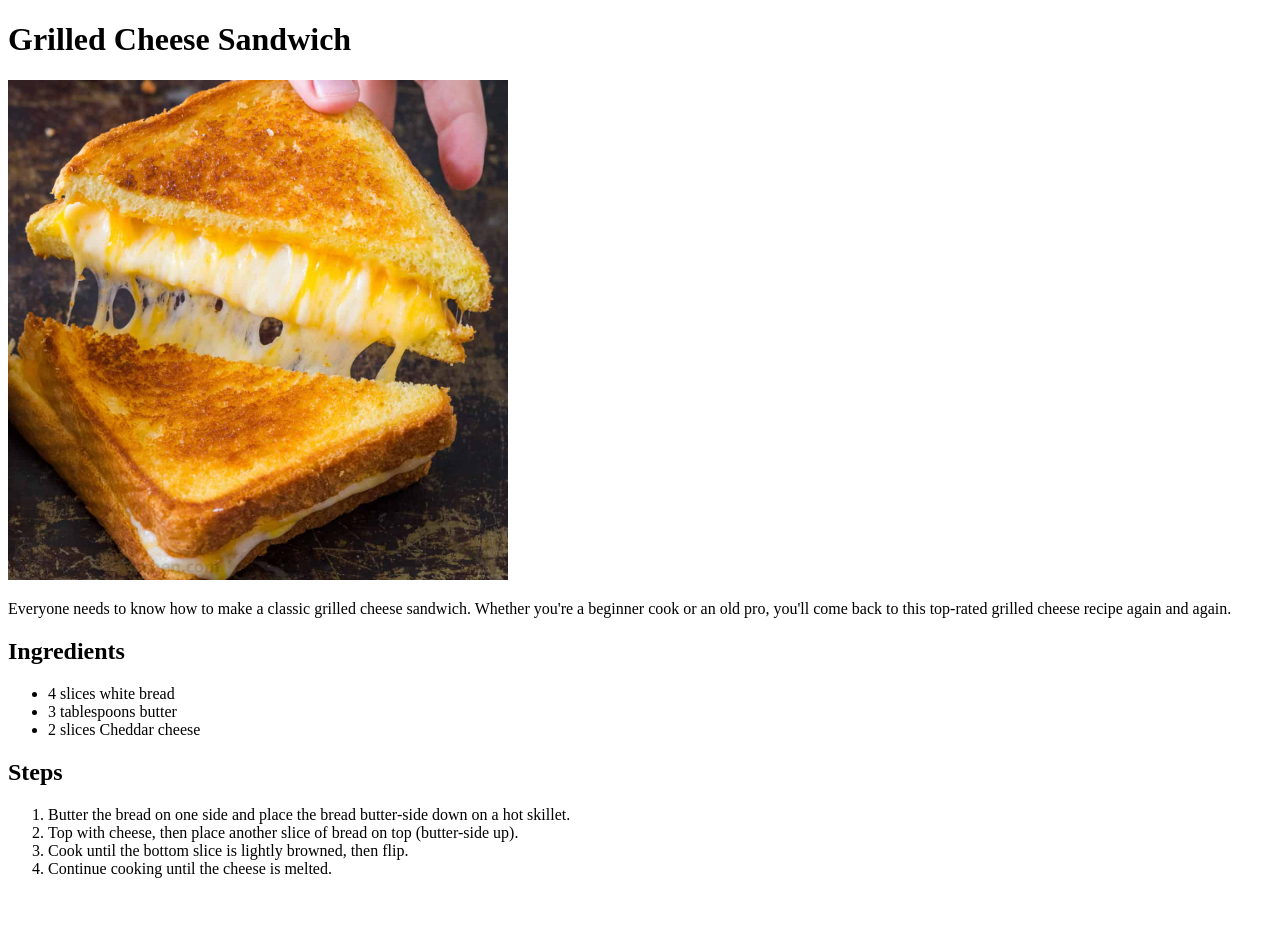
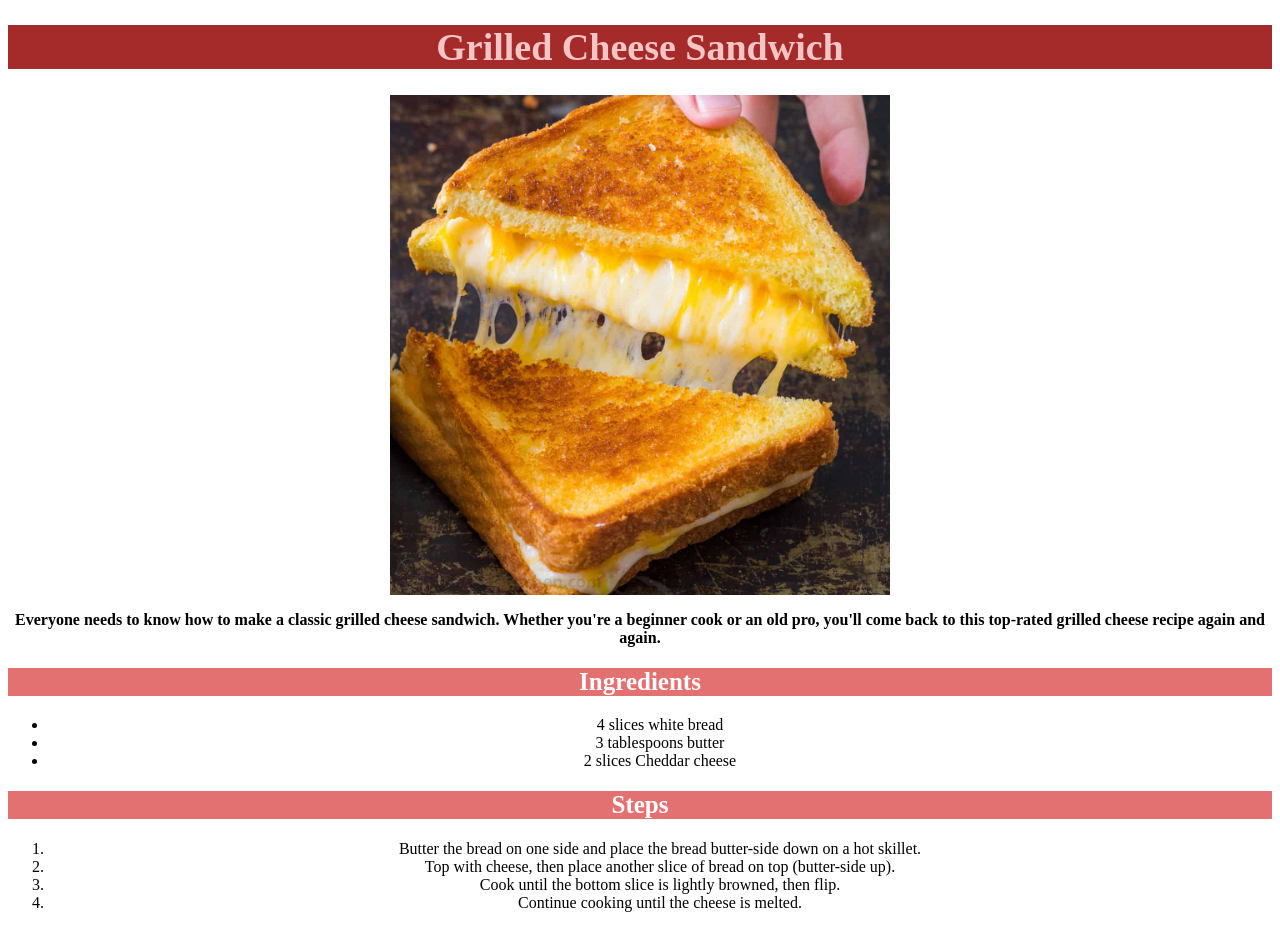
Before and after one commit to nordin05/0-odin-recipes, a plain HTML site: page recipes/grilled-cheese-sandwich.html in a window 1280 px wide. Before the commit the page ends 894 px from the top, so only its background shows below. Drawn offline with Linux system fonts and the light colour scheme.

Commit message:
Added some CSS

```diff
--- a/recipes/grilled-cheese-sandwich.html
+++ b/recipes/grilled-cheese-sandwich.html
@@ -3,24 +3,25 @@
     <head>
         <meta charset="UTF-8">
         <title>Grilled Cheese Sandwich</title>
+        <link rel="stylesheet" href="../style.css">
     </head>
     <body>
-        <h1>Grilled Cheese Sandwich</h1>
-        <img src="../images/Grilled-Cheese-Sandwich-SQ.jpg" alt="Picture of Grilled Cheese Sandwich" width="500" height="500">
+        <h1 class="title">Grilled Cheese Sandwich</h1>
+        <img class="center" src="../images/Grilled-Cheese-Sandwich-SQ.jpg" alt="Picture of Grilled Cheese Sandwich" width="500" height="500">
         <p>Everyone needs to know how to make a classic grilled
             cheese sandwich. Whether you're a beginner cook or an
             old pro, you'll come back to this top-rated grilled
             cheese recipe again and again.</p>
 
-        <h2>Ingredients</h2>
-        <ul>
+        <h2 class="title2">Ingredients</h2>
+        <ul class="list">
             <li>4 slices white bread</li>
             <li>3 tablespoons butter</li>
             <li>2 slices Cheddar cheese</li>
         </ul>
 
-        <h2>Steps</h2>
-        <ol>
+        <h2 class="title2">Steps</h2>
+        <ol class="list">
             <li>Butter the bread on one side and place the bread butter-side down on a hot skillet.</li>
             <li>Top with cheese, then place another slice of bread on top (butter-side up).</li>
             <li>Cook until the bottom slice is lightly browned, then flip.</li>
--- /dev/null
+++ b/style.css
@@ -0,0 +1,28 @@
+.title,
+.title2,
+.list {
+    text-align: center;
+}
+
+.title {
+    background-color: brown;
+    color: rgb(245, 196, 196);
+    font-size: 38px;
+}
+
+.center {
+    display: block;
+    margin-left: auto;
+    margin-right: auto;
+}
+
+p {
+    text-align: center;
+    font-weight: 800;
+}
+
+.title2 {
+    background-color: rgb(228, 113, 113);
+    color: rgb(255, 255, 255);
+    font-size: 25px;
+}
```
Also changed, not shown: index.html (+3 -2 lines), recipes/macaroni-and-cheese.html (+7 -6 lines), recipes/tortilla-pizza.html (+7 -6 lines).
